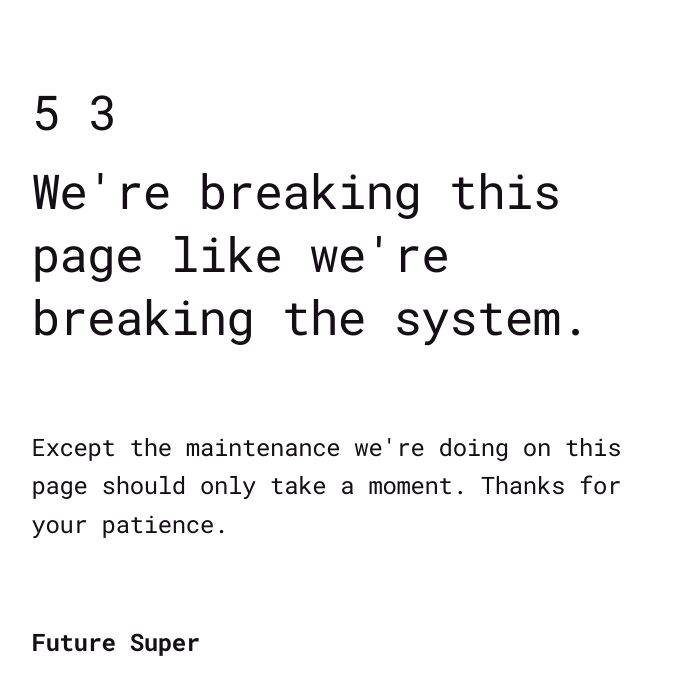
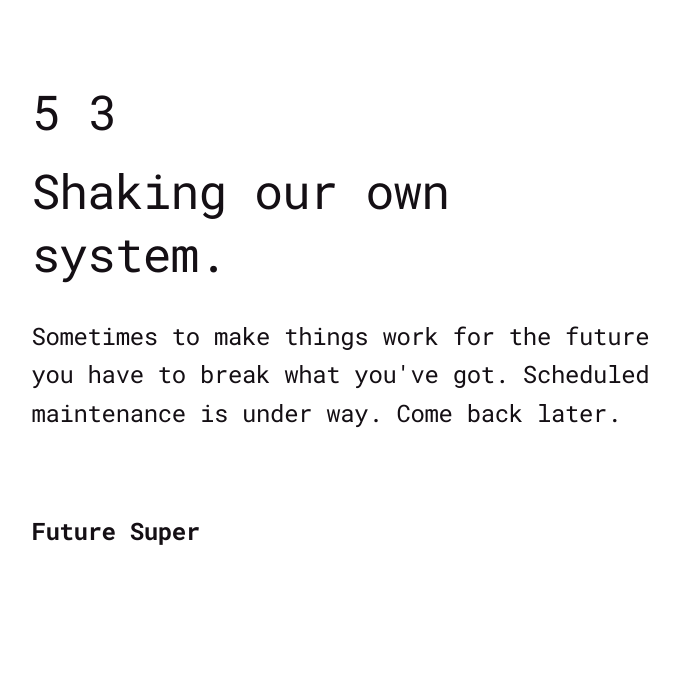
Before and after one commit to futuresuper/design, a plain HTML site: page status-pages/503.html in a window 1280 px wide. Shown: the whole page, without its empty margins (7-686 px from the left). Drawn offline with Linux system fonts and the light colour scheme.

Commit message:
added Jake's copy

```diff
--- a/status-pages/503.html
+++ b/status-pages/503.html
@@ -58,7 +58,7 @@
         h2 {
             letter-spacing: -0.02em;
             margin-top: 0;
-            margin-bottom: 10vh;
+            margin-bottom: 4vh;
         }
 
         p {
@@ -100,8 +100,9 @@
 
 <body>
     <h1>5<span>0</span>3</h1>
-    <h2>We're breaking this page like we're breaking the system.</h2>
-    <p>Except the maintenance we're doing on this page should only take a moment. Thanks for your patience.
+    <h2>Shaking our own system.</h2>
+    <p>Sometimes to make things work for the future you have to break what you've got. Scheduled maintenance is under
+        way. Come back later.
     </p>
 
     <p><a href="http://futuresuper.com.au" target="_blank" rel="noopener noreferrer">Future Super</a></p>
```
